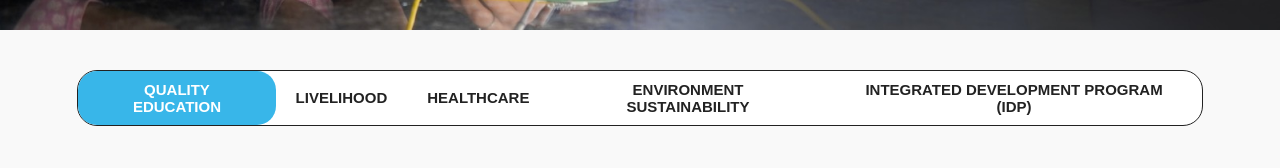
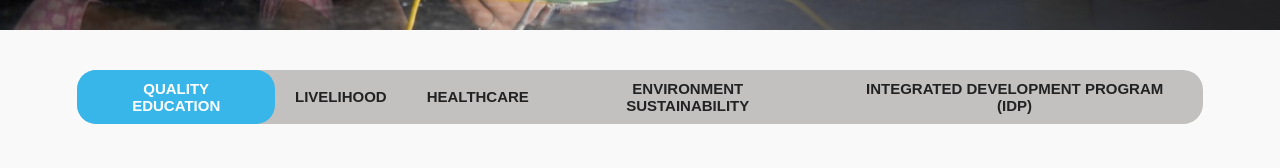
Before and after one commit to Shri0410/Y4D, a React (Vite) app in the folder frontend/: page /our-work in a window 1280 px wide. Shown: the part 632-800 px from the top of the page. Built offline with nearby package versions, Linux system fonts and the light colour scheme; no server answers.

Commit message:
SHRI, our work tab bar remove border and add a background color

```diff
--- a/frontend/src/pages/OurWork.css
+++ b/frontend/src/pages/OurWork.css
@@ -16,12 +16,11 @@
 .work-tabs {
   display: flex;
   margin: 30px auto;
-  background: #fff;
+  background: #c2c1c0;
   position: relative;
   justify-content: center;
   width: 97%;
   border-radius: 20px;
-  border: 1.5px solid #222;
 }
 
 .work-tab {
```
